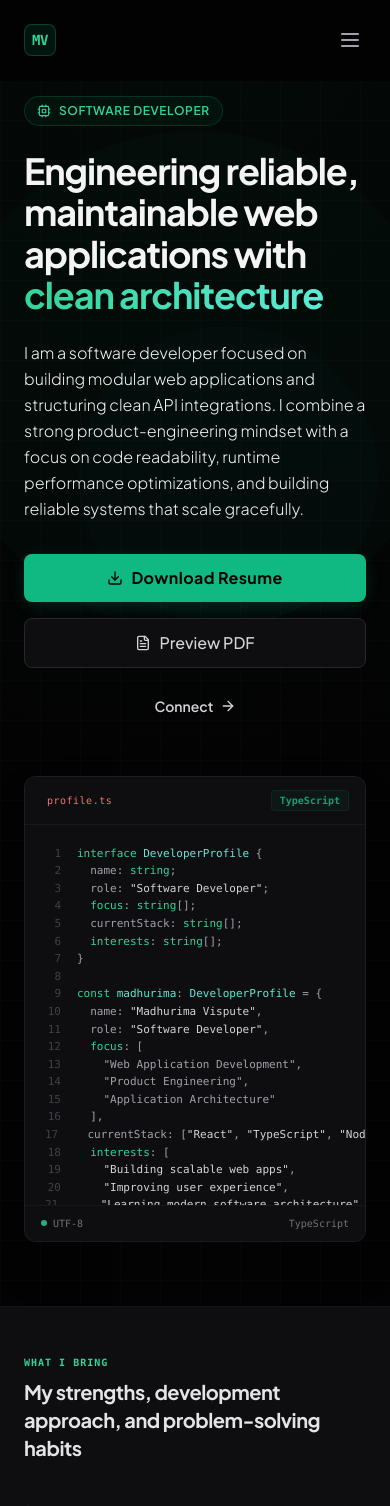
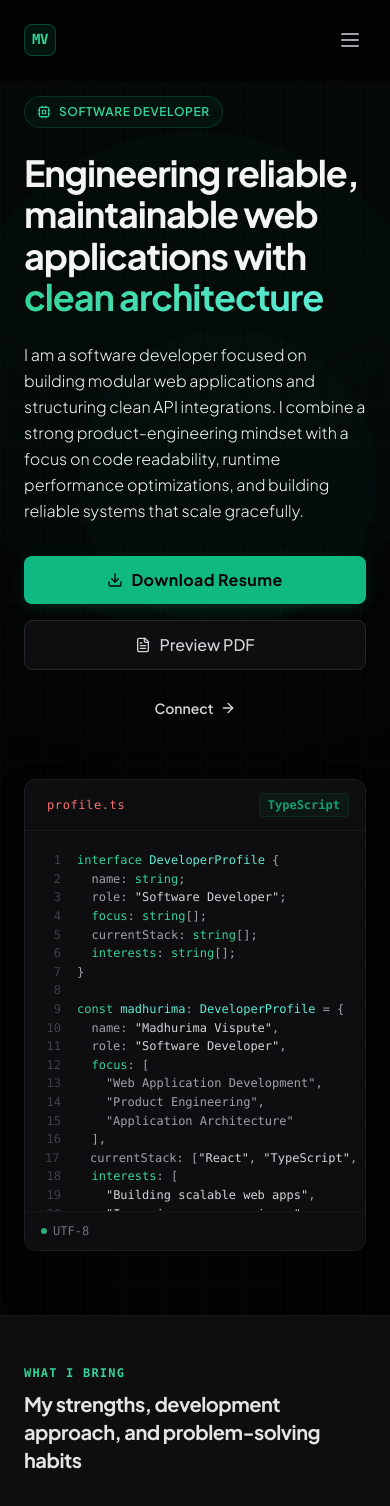
Before and after one commit to madhurima-vispute/Portfolio, a React (Vite) app: page / in a window 390 px wide. Shown: the top 1506 px of the page. Built offline with nearby package versions, Linux system fonts and the light colour scheme.

Commit message:
typography: bump body text sizes, remove hero footer TypeScript label

```diff
--- a/src/components/Hero.tsx
+++ b/src/components/Hero.tsx
@@ -134,7 +134,6 @@ const madhurima: DeveloperProfile = {
                 <span className="w-1.5 h-1.5 rounded-full bg-emerald-400/80" />
                 <span>UTF-8</span>
               </span>
-              <span>TypeScript</span>
             </div>
           </div>
         </div>
--- a/src/index.css
+++ b/src/index.css
@@ -62,6 +62,34 @@
   .glow-hover {
     @apply relative overflow-hidden after:absolute after:inset-0 after:z-[-1] after:opacity-0 after:transition-opacity after:duration-500 after:bg-[radial-gradient(circle_at_var(--x,0px)_var(--y,0px),rgba(16,185,129,0.08)_0%,transparent_50%)] hover:after:opacity-100;
   }
+}
+
+/* ─── Body-text size bump (non-heading arbitrary values) ─────────*/
+
+[class~="text-[9px]"]  { font-size: 12px !important; line-height: 1.5 !important; }
+[class~="text-[10px]"] { font-size: 12px !important; line-height: 1.5 !important; }
+[class~="text-[11px]"] { font-size: 13px !important; line-height: 1.55 !important; }
+[class~="text-[12px]"] { font-size: 13px !important; line-height: 1.55 !important; }
+
+.text-xs { font-size: 14px !important; line-height: 1.55 !important; }
+.text-sm { font-size: 16px !important; line-height: 1.55 !important; }
+
+/* ─── Mobile responsive cap (≤ 768px) ───────────────────────────
+   Tailwind text-sm (15px) and text-xs (13px) are brought back
+   into the 12–14px range on mobile so layouts never overflow.
+   ──────────────────────────────────────────────────────────────── */
+@media (max-width: 768px) {
+  /* text-sm: 15px desktop → 14px mobile */
+  :is(p, span, li, div, label, input, textarea, button, a).text-sm,
+  .text-sm { font-size: 14px !important; line-height: 1.55 !important; }
+
+  /* text-xs: 13px desktop → 12px mobile */
+  :is(p, span, li, div, label, input, textarea, button, a).text-xs,
+  .text-xs { font-size: 12px !important; line-height: 1.5 !important; }
+
+  /* Arbitrary bumped sizes — mobile floor */
+  [class~="text-[11px]"] { font-size: 12px !important; }
+  [class~="text-[12px]"] { font-size: 12px !important; }
 }
 
 /* Custom CSS utilities for smooth interactivity */
--- a/tailwind.config.js
+++ b/tailwind.config.js
@@ -38,6 +38,11 @@ export default {
       fontFamily: {
         sans: ['"Plus Jakarta Sans"', 'Inter', 'sans-serif'],
       },
+      fontSize: {
+        'xs':   ['13px', { lineHeight: '1.55' }],
+        'sm':   ['15px', { lineHeight: '1.55' }],
+        'base': ['16px', { lineHeight: '1.65' }],
+      },
       animation: {
         'fade-in': 'fadeIn 0.6s cubic-bezier(0.16, 1, 0.3, 1) forwards',
         'slide-up': 'slideUp 0.8s cubic-bezier(0.16, 1, 0.3, 1) forwards',
```
